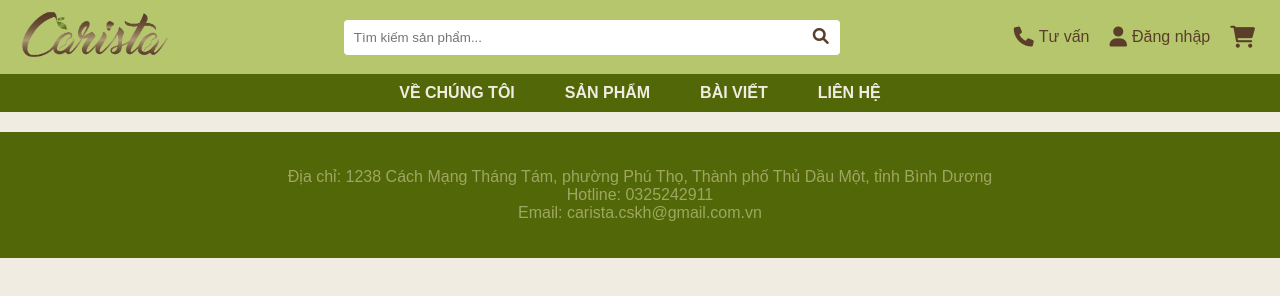
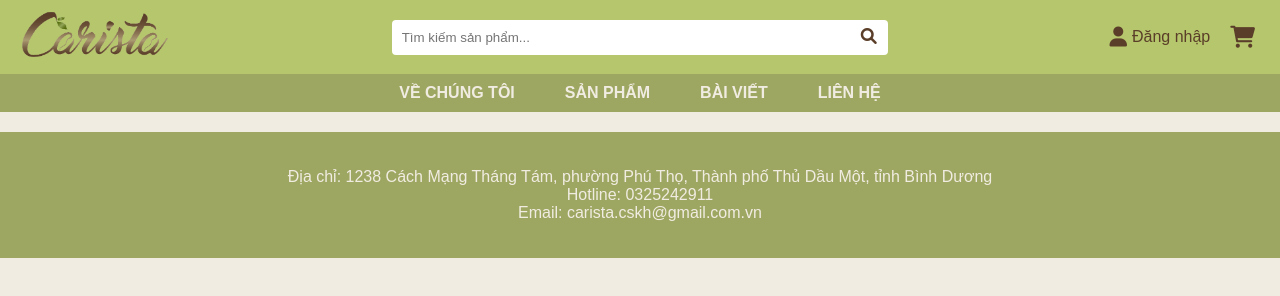
Before and after one commit to Carista-store/Carista-store.github.io, a plain HTML site: page index.html in a window 1280 px wide. Drawn offline with Linux system fonts and the light colour scheme.

Commit message:
Initial commit

```diff
--- a/index.html
+++ b/index.html
@@ -14,13 +14,6 @@
     <!-- Phần trên với logo và các biểu tượng -->
     <div class="header-top">
         <div class="logo">
-            <style>
-                a img:hover {
-                    opacity: 0.7;
-                    transform: scale(1.05);
-                    transition: all 0.3s ease;
-                }
-            </style>
             <a href="index.html">
                 <img src="image/Carista 2-03.png" alt="Carista"style="height:50px;width:150px;">
             </a>
@@ -30,9 +23,6 @@
             <button><i class="fa fa-search"></i></button>
         </div>
         <div class="header-icons">
-            <div class="hotline">
-                <i class="fa fa-phone"></i> <span>Tư vấn</span>
-            </div>
             <div class="login">
                 <i class="fas fa-user"></i> <span>Đăng nhập</span>
             </div>
@@ -53,7 +43,6 @@
         </ul>
     </nav>
 </header>
-    <!-- Danh sách sản phẩm -->
     <!-- Phần chân trang -->
     <footer>
         <p>
--- a/style.css
+++ b/style.css
@@ -54,7 +54,11 @@ body {
     align-items: center;
     gap: 20px;
 }
-
+header-icons:hover {
+    opacity: 0.7;
+    transform: scale(1.05);
+    transition: all 0.3s ease;
+}
     .header-icons div {
         display: flex;
         align-items: center;
@@ -67,7 +71,7 @@ body {
         margin-right: 5px;
     }
 
-.login, .hotline, .cart {
+.login, .cart {
     cursor: pointer;
 }
 
@@ -77,7 +81,7 @@ body {
 
 /* Phần dưới với menu điều hướng */
 .header-nav {
-    background-color: #526707;
+    background-color: #9ea762;
     padding: 10px 0;
 }
 
@@ -103,7 +107,7 @@ body {
     }
 
         .header-nav a:hover {
-            background-color: #9ea762;
+            background-color: #526707;
             border-radius: 5px;
         }
 @media (max-width: 768px) {
@@ -123,8 +127,8 @@ body {
 }
 
 footer {
-    background-color: #526707;
-    color: #9ea762;
+    background-color: #9ea762;
+    color: #f1ece2;
     text-align: center;
     padding: 20px;
     margin-top: 20px;
```
